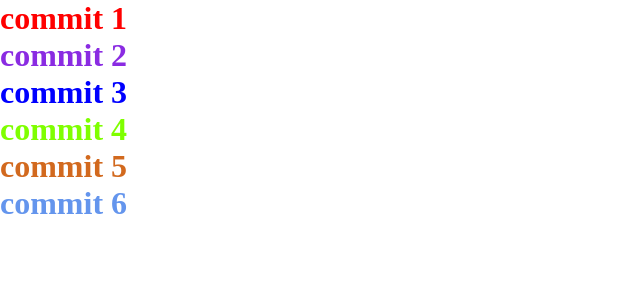
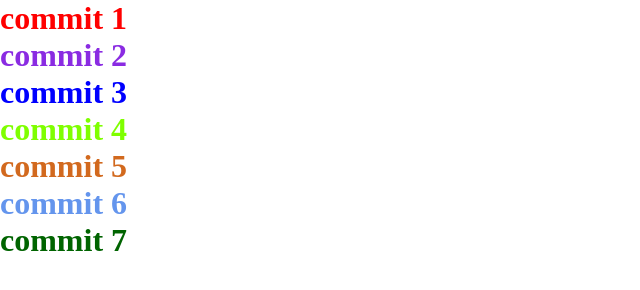
Before and after one commit to themagawo2011/lesson-14-practice-1, a plain HTML site: page index.html in a window 1280 px wide. Shown: the whole page, without its empty margins (0-640 px from the left). Drawn offline with Linux system fonts and the light colour scheme.

Commit message:
commit 7

```diff
--- a/index.html
+++ b/index.html
@@ -13,5 +13,6 @@
     <h1 class="commit4">commit 4</h1>
     <h1 class="commit5">commit 5</h1>
     <h1 class="commit6">commit 6</h1>
+    <h1 class="commit7">commit 7</h1>
 </body>
 </html>
--- a/style.css
+++ b/style.css
@@ -25,3 +25,7 @@
 .commit6{
     color: cornflowerblue;
 }
+
+.commit7{
+    color: darkgreen;
+}
```
